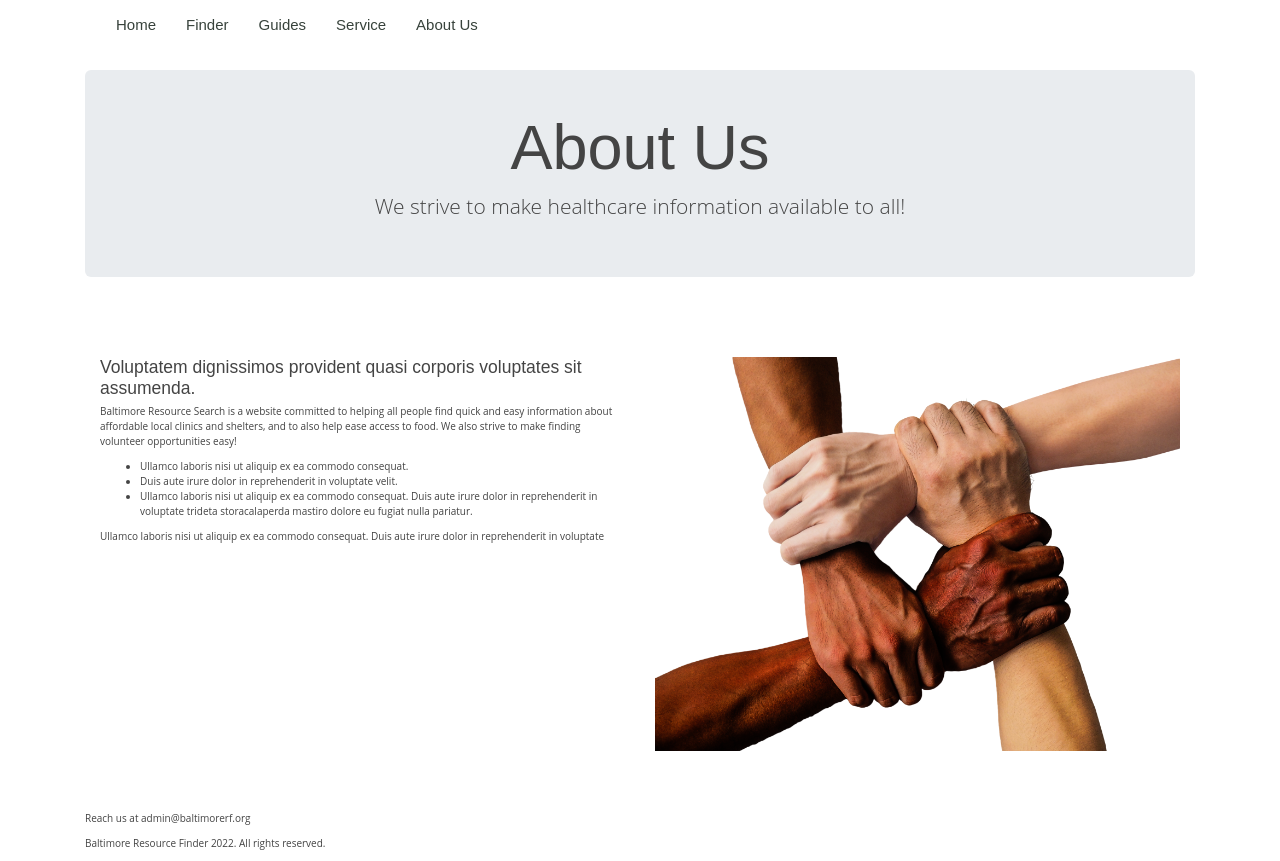
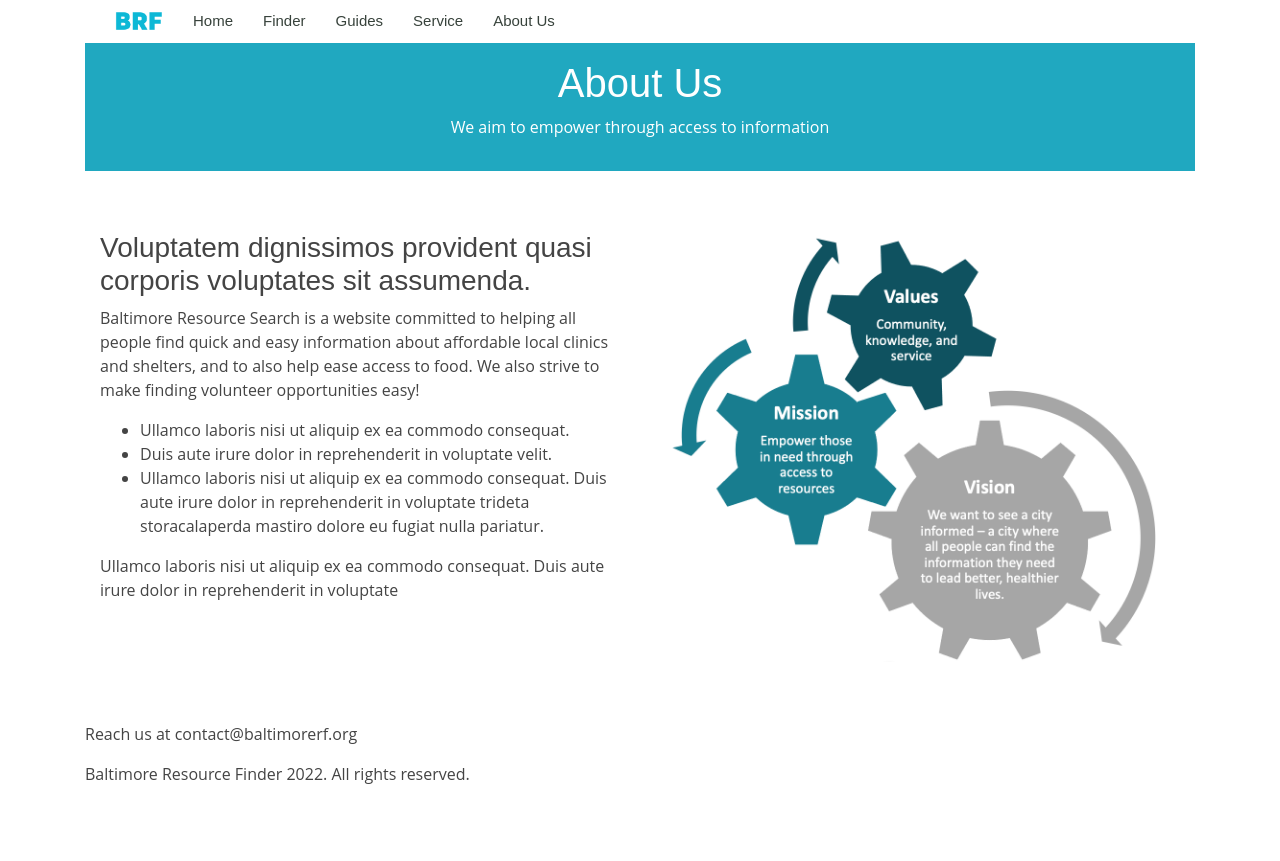
Before and after one commit to sarata99/baltimorerf, a Flask app: page /about in a window 1280 px wide. After the commit the page ends 784 px from the top, so only its background shows below. Run offline with Flask 2, Linux system fonts and the light colour scheme; some libraries are stand-ins or nearby versions.

Commit message:
More formatting

```diff
--- a/static/styles/main.css
+++ b/static/styles/main.css
@@ -18,6 +18,14 @@ a:hover {
 
 h1, h2, h3, h4, h5, h6 {
   font-family: "Raleway", sans-serif;
+}
+
+.container_format {
+  background-color: #20a8c0;
+}
+
+.container_text{
+  color: white;
 }
 
 /*--------------------------------------------------------------
--- a/templates/about.html
+++ b/templates/about.html
@@ -1,16 +1,16 @@
 {% extends "base.html" %}
 {% block content %}
 <body>
-<div class="jumbotron text-center">
-  <h1>About Us</h1>
-  <p> We strive to make healthcare information available to all! </p>
+<div class="text-center container_format p-3">
+  <h1 class="container_text">About Us</h1>
+  <p class="container_text"> We aim to empower through access to information</p>
 </div>
     <!-- ======= About Section ======= -->
     <section>
       <div class="container" data-aos="fade-up">
         <div class="row">
           <div class="col-lg-6 order-1 order-lg-2" data-aos="fade-left" data-aos-delay="100">
-            <img src="{{ url_for('static',filename='assets/about.png') }}" class="img-fluid" alt="">
+            <img src="{{ url_for('static',filename='assets/about_us_summary.png') }}" class="img-fluid" alt="">
           </div>
           <div class="col-lg-6 pt-4 pt-lg-0 order-2 order-lg-1 content">
             <h3>Voluptatem dignissimos provident quasi corporis voluptates sit assumenda.</h3>
--- a/templates/base.html
+++ b/templates/base.html
@@ -1,20 +1,6 @@
 <!DOCTYPE html>
 <html lang="en">
 <head>
-    <link href="https://maxcdn.bootstrapcdn.com/bootstrap/3.3.6/css/bootstrap.min.css" rel="stylesheet">
-    <link href='https://fonts.googleapis.com/css?family=Montserrat:400,700' rel='stylesheet' type='text/css'>
-    <link href='custom.css' rel='stylesheet' type='text/css'>
-    <!-- Metadata -->
-    <meta charset="UTF-8">
-    <meta name="viewport" content="width=device-width, initial-scale=1.0">
-    <title>Baltimore</title>
-    <meta name="author" content="Cinemadash">
-    <meta name="description" content="The movie theater is just a click away. Cinemadash is coming to theaters near you, next Fall.">
-    <meta name="keywords" content="cinemadash,movies,drive-ins">
-    <meta http-equiv="X-UA-Compatible" content="IE=11">
-    <!-- Fontawesome 4.7.0 -->
-    <link rel="stylesheet" href="https://stackpath.bootstrapcdn.com/font-awesome/4.7.0/css/font-awesome.min.css" integrity="sha384-wvfXpqpZZVQGK6TAh5PVlGOfQNHSoD2xbE+QkPxCAFlNEevoEH3Sl0sibVcOQVnN" crossorigin="anonymous">
-    <link href="https://unpkg.com/aos@2.3.1/dist/aos.css" rel="stylesheet">
     <!-- Bootstrap 4 -->
     <link rel="stylesheet" href="https://stackpath.bootstrapcdn.com/bootstrap/4.3.1/css/bootstrap.min.css" integrity="sha384-ggOyR0iXCbMQv3Xipma34MD+dH/1fQ784/j6cY/iJTQUOhcWr7x9JvoRxT2MZw1T" crossorigin="anonymous">
     <link rel= "stylesheet" type= "text/css" href= "{{ url_for('static',filename='styles/main.css') }}">
--- a/templates/footer.html
+++ b/templates/footer.html
@@ -1,2 +1,2 @@
-<p>Reach us at admin@baltimorerf.org<p>
+<p>Reach us at contact@baltimorerf.org<p>
 <p>Baltimore Resource Finder 2022. All rights reserved.</p>
--- a/templates/navbar.html
+++ b/templates/navbar.html
@@ -1,5 +1,6 @@
-<nav id="navbar" class="navbar order-last order-lg-0">
+<nav class="navbar">
   <ul>
+    <li><a href="{{ url_for('index') }}"><img src="{{ url_for('static',filename='assets/brf.png') }}" href="{{ url_for('index') }}" style="height: 20px;"></a></li>
     <li><a href="{{ url_for('index') }}">Home</a></li>
     <li><a href="{{ url_for('map') }}">Finder</a></li>
     <li><a href="{{ url_for('how') }}">Guides</a></li>
```
Also changed, not shown: templates/calendar.html (+6 -6 lines), templates/home.html (+9 -10 lines), templates/how.html (+3 -4 lines), static/assets/about_us_summary.png (added), static/assets/brf.png (added), 1 other file.
